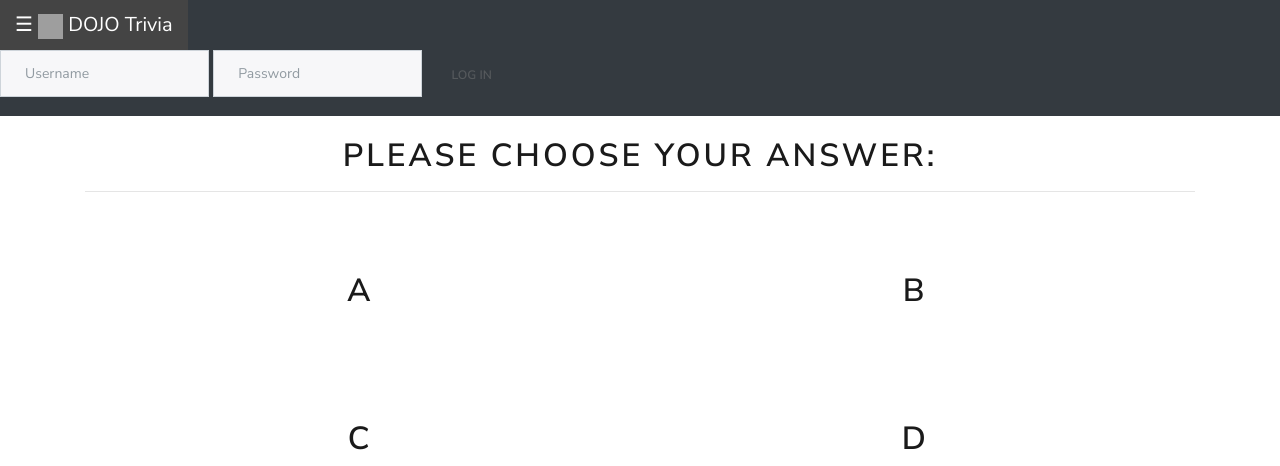
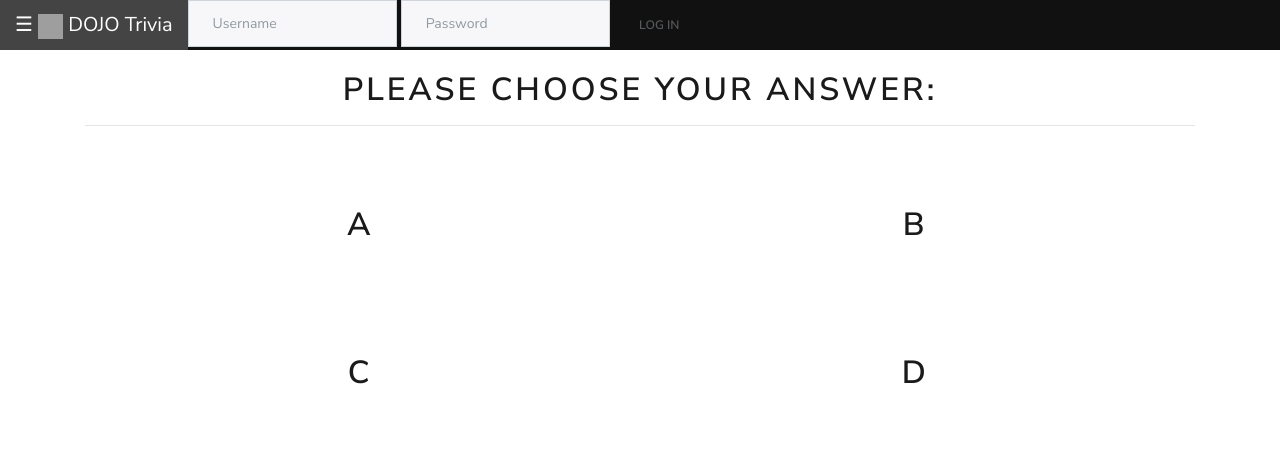
Before and after one commit to FMTamer/DoJoTrivia, a Flask app: page /answer in a window 1280 px wide. Shown: the top 466 px of the page. Run offline with Flask 2, Linux system fonts and the light colour scheme; some libraries are stand-ins or nearby versions; grey boxes are pictures that could not be loaded.

Commit message:
Navbar margin removed

```diff
--- a/DoJoTrivia/static/test.css
+++ b/DoJoTrivia/static/test.css
@@ -68,6 +68,15 @@ head
   background-color: #444;
 }
 
+/*Open navbar*/
+.bg-dark{
+  background-color:#111 !important;
+}
+
+
+
+
+
 
 
 
--- a/DoJoTrivia/templates/layout.html
+++ b/DoJoTrivia/templates/layout.html
@@ -62,11 +62,11 @@
 
           <div id="main">
               <button class="openbtn" onclick="openNav()">☰         <img src="https://i.imgur.com/LhPSPil.png" alt="" width="25" height="25" />   DOJO Trivia</button>
-
+          </div>
              {% if not session.user_id %}
-             <form action="{{ url_for('login') }}" name="login_form" method="post">
+             <form action="{{ url_for('login') }}" name="login_form" method="post" class='float-right'>
                   <fieldset>
-                        <div class="form-group">
+                          <div class="form-group" style='margin-bottom: 0px;'>
                               <input autocomplete="off" class="form-control" name="username" placeholder="Username" type="text"/>
                               <input autocomplete="off" class="form-control" name="password" placeholder="Password" type="password"/>
                               <button class="btn btn-default" type="submit">Log In</button>
@@ -74,7 +74,7 @@
                   </fieldset>
                 </form>
               {% endif %}
-          </div>
+
 
         </nav>
 
```
Lines whose indentation alone changed are shown as unchanged.
